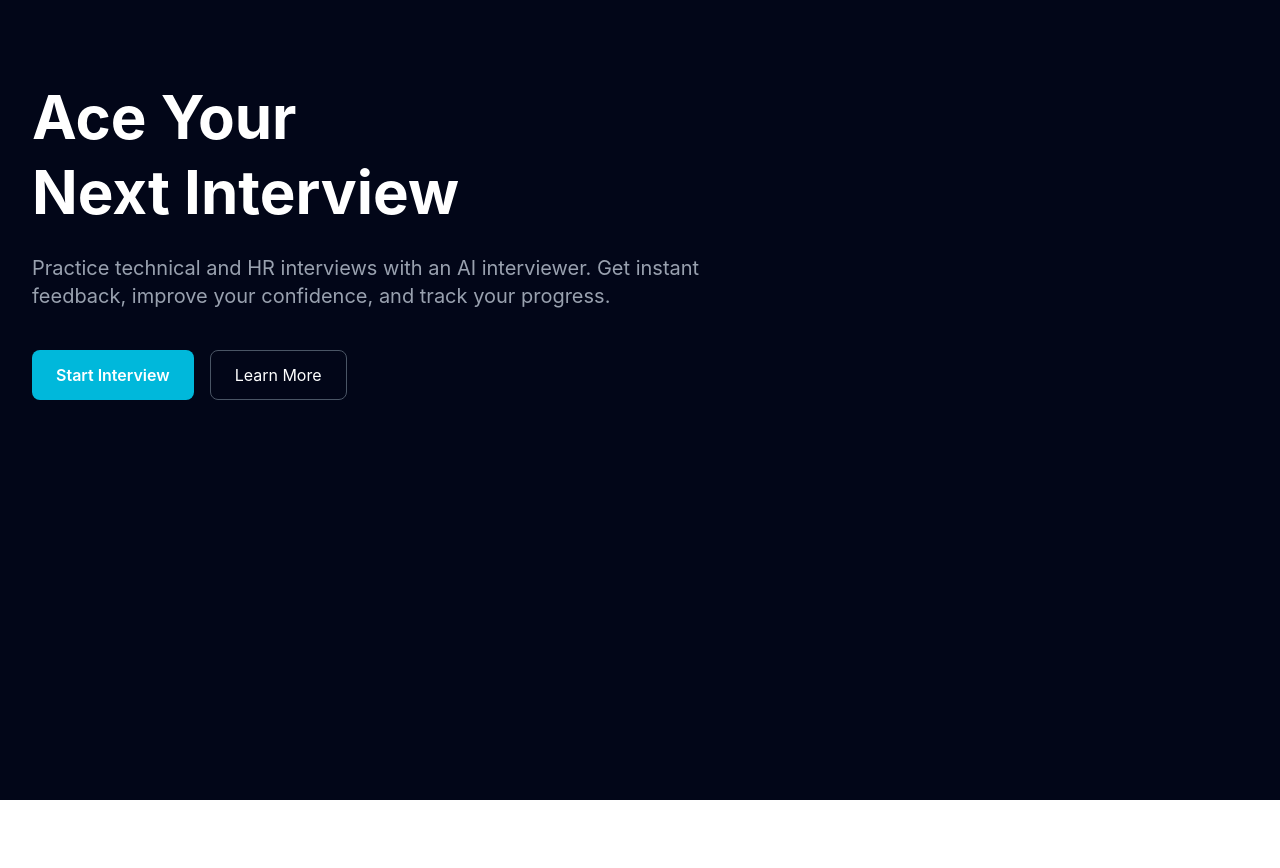
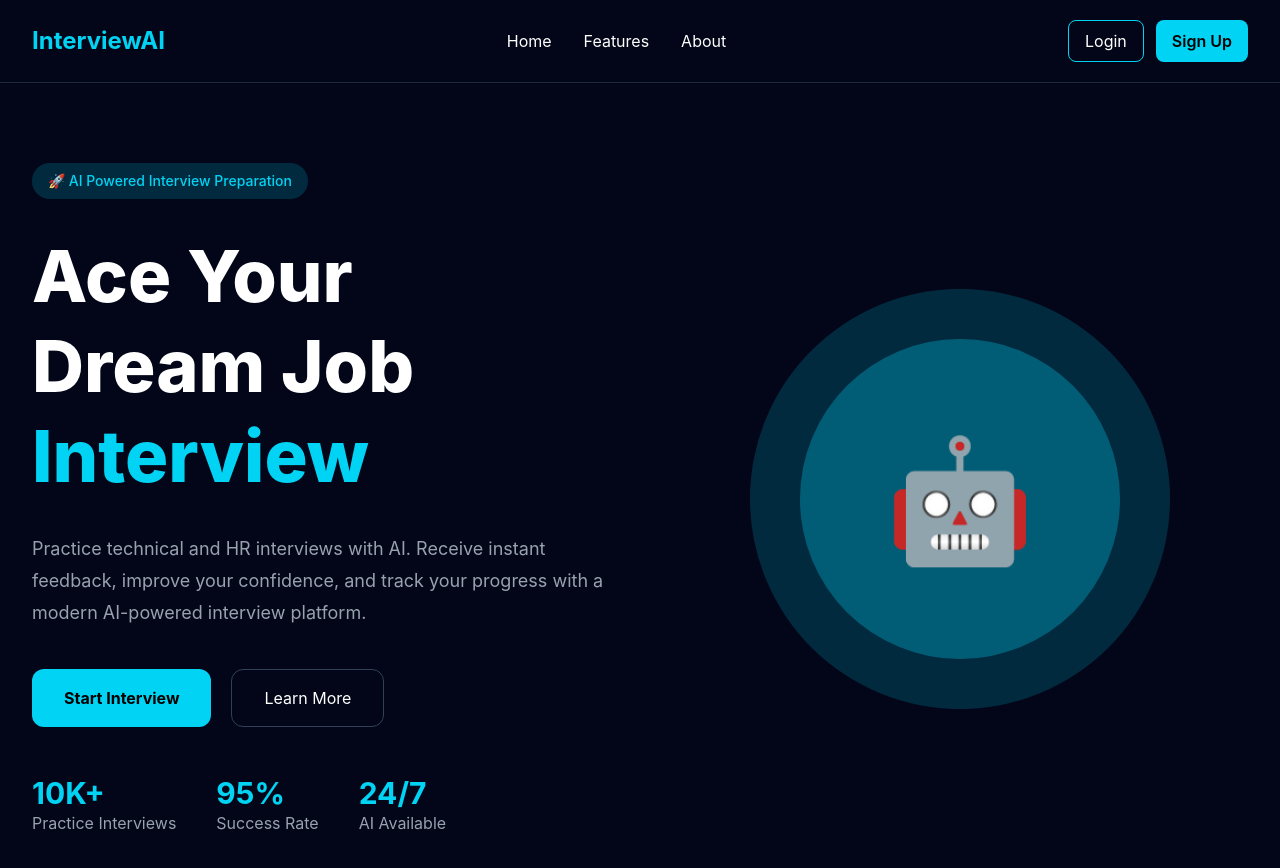
Before and after one commit to siddhus-droid/interview-ai, a React (Vite) app in the folder client/: page / in a window 1280 px wide. Shown: the top 868 px of the page. Before the commit the page ends 800 px from the top, so only its background shows below. Built offline with nearby package versions, Linux system fonts and the light colour scheme.

Commit message:
Improve landing page hero section

```diff
--- a/client/package.json
+++ b/client/package.json
@@ -13,6 +13,7 @@
     "@tailwindcss/vite": "^4.3.2",
     "react": "^19.2.7",
     "react-dom": "^19.2.7",
+    "react-icons": "^5.7.0",
     "tailwindcss": "^4.3.2"
   },
   "devDependencies": {
--- /dev/null
+++ b/client/src/components/Navbar.tsx
@@ -0,0 +1,39 @@
+function Navbar() {
+    return (
+      <nav className="w-full border-b border-slate-800">
+        <div className="max-w-7xl mx-auto flex items-center justify-between px-8 py-5">
+
+          <h1 className="text-2xl font-bold text-cyan-400 cursor-pointer">
+            InterviewAI
+          </h1>
+
+          <div className="hidden md:flex items-center gap-8">
+            <a href="#" className="hover:text-cyan-400 transition">
+              Home
+            </a>
+
+            <a href="#" className="hover:text-cyan-400 transition">
+              Features
+            </a>
+
+            <a href="#" className="hover:text-cyan-400 transition">
+              About
+            </a>
+          </div>
+
+          <div className="flex gap-3">
+            <button className="px-4 py-2 border border-cyan-400 rounded-lg hover:bg-cyan-400 hover:text-black transition">
+              Login
+            </button>
+
+            <button className="px-4 py-2 bg-cyan-400 text-black rounded-lg font-semibold hover:bg-cyan-300 transition">
+              Sign Up
+            </button>
+          </div>
+
+        </div>
+      </nav>
+    );
+  }
+
+  export default Navbar;
--- a/client/src/pages/Home.tsx
+++ b/client/src/pages/Home.tsx
@@ -1,30 +1,71 @@
+import Navbar from "../components/Navbar";
+
 function Home() {
   return (
     <div className="min-h-screen bg-slate-950 text-white">
-        <div className="max-w-7xl mx-auto px-8 py-20">
+      <Navbar />
 
-          <h1 className="text-6xl font-bold leading-tight">
+      <section className="max-w-7xl mx-auto px-8 py-20 flex flex-col-reverse lg:flex-row items-center justify-between gap-16">
+        {/* Left Side */}
+        <div className="flex-1">
+
+          <span className="inline-block bg-cyan-500/20 text-cyan-400 px-4 py-2 rounded-full text-sm font-medium">
+            🚀 AI Powered Interview Preparation
+          </span>
+
+          <h1 className="mt-8 text-5xl md:text-6xl lg:text-7xl font-extrabold leading-tight">
             Ace Your
             <br />
-            Next Interview
+            Dream Job
+            <br />
+            <span className="text-cyan-400">Interview</span>
           </h1>
 
-          <p className="text-xl text-gray-400 mt-6 max-w-2xl">
-            Practice technical and HR interviews with an AI interviewer.
-            Get instant feedback, improve your confidence, and track your progress.
+          <p className="mt-8 text-gray-400 text-lg leading-8 max-w-xl">
+            Practice technical and HR interviews with AI. Receive instant
+            feedback, improve your confidence, and track your progress with a
+            modern AI-powered interview platform.
           </p>
 
-          <div className="mt-10 flex gap-4">
-            <button className="bg-cyan-500 hover:bg-cyan-600 px-6 py-3 rounded-lg font-semibold">
+          <div className="mt-10 flex flex-wrap gap-5">
+            <button className="bg-cyan-400 text-black px-8 py-4 rounded-xl font-bold hover:bg-cyan-300 transition">
               Start Interview
             </button>
 
-            <button className="border border-gray-600 px-6 py-3 rounded-lg hover:bg-gray-800">
+            <button className="border border-slate-700 px-8 py-4 rounded-xl hover:bg-slate-800 transition">
               Learn More
             </button>
           </div>
 
+          <div className="mt-12 flex gap-10">
+            <div>
+              <h2 className="text-3xl font-bold text-cyan-400">10K+</h2>
+              <p className="text-gray-400">Practice Interviews</p>
             </div>
+
+            <div>
+              <h2 className="text-3xl font-bold text-cyan-400">95%</h2>
+              <p className="text-gray-400">Success Rate</p>
+            </div>
+
+            <div>
+              <h2 className="text-3xl font-bold text-cyan-400">24/7</h2>
+              <p className="text-gray-400">AI Available</p>
+            </div>
+          </div>
+        </div>
+
+        {/* Right Side */}
+        <div className="flex-1 flex justify-center">
+          <div className="relative">
+            <div className="w-[420px] h-[420px] rounded-full bg-cyan-500/20 flex items-center justify-center">
+              <div className="w-[320px] h-[320px] rounded-full bg-cyan-400/30 flex items-center justify-center">
+                <span className="text-[120px]">🤖</span>
+              </div>
+            </div>
+          </div>
+        </div>
+      </section>
     </div>
   );
 }
```
Also changed, not shown: 1 other file (tests, documents, lock files or other folders). Lines whose indentation alone changed are shown as unchanged.
